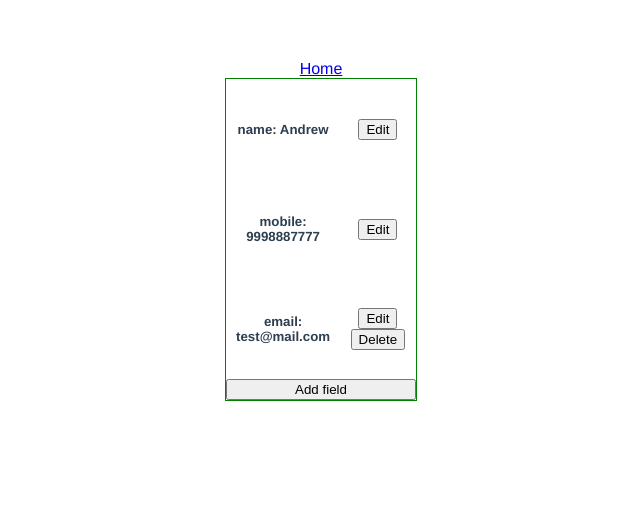
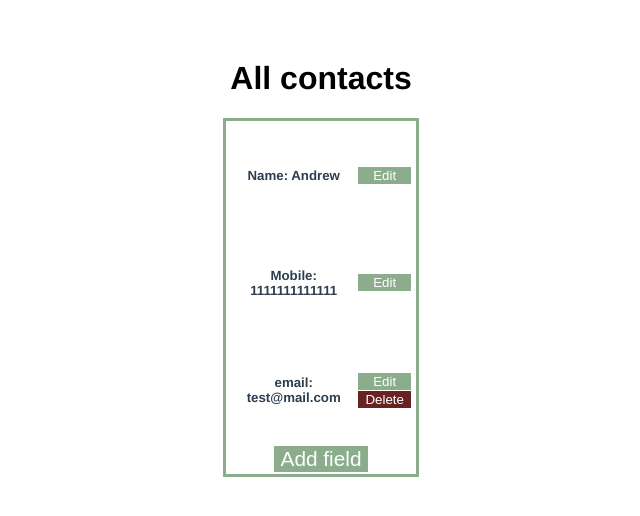
Before and after one commit to CTACON23/contact_book, a Vue app: page /contact_book/1 in a window 1280 px wide. Shown: the top 516 px of the page, without its empty margins (319-959 px from the left). Built offline with nearby package versions, Linux system fonts and the light colour scheme.

Commit message:
add comments / change CSS

```diff
--- a/src/App.vue
+++ b/src/App.vue
@@ -1,7 +1,9 @@
 <template>
   <div id="app">
     <div id="nav">
-      <router-link to="/contact_book/">Home</router-link>
+      <router-link to="/contact_book/" v-show="this.$route.name!='Contacts Home'">
+        <h1 class='nav_title'>All contacts</h1>
+      </router-link>
     </div>
     <router-view/>
   </div>
@@ -9,9 +11,7 @@
 
 <script>
 export default {
-  name: 'App',
-  components: {
-  }
+  name: 'App'
 }
 </script>
 
@@ -24,4 +24,12 @@ export default {
   color: #2c3e50;
   margin-top: 60px;
 }
+a{
+  color: black;
+  text-decoration: none;
+}
+a:hover{
+  color:#2c3e50;
+  text-decoration: underline;
+}
 </style>
--- a/src/components/ContactAdd.vue
+++ b/src/components/ContactAdd.vue
@@ -44,11 +44,11 @@ export default {
             }
             const newContact = [
                 {
-                    nameField: 'name',
+                    nameField: 'Name',
                     valueField: this.nameValue,
                 },
                 {
-                    nameField: 'mobile',
+                    nameField: 'Mobile',
                     valueField: this.mobileValue,
                 }
             ];
--- a/src/components/ContactField.vue
+++ b/src/components/ContactField.vue
@@ -3,21 +3,22 @@
         <template>
             <h5 v-if="!isEditClicked">{{field.nameField}}: {{field.valueField}}</h5>
             <div v-else>
-                <h5 v-if="field.nameField == 'name' || field.nameField == 'mobile'" >{{field.nameField}}</h5>
+                <h5 v-if="field.nameField == 'Name' || field.nameField == 'Mobile'" >{{field.nameField}}</h5>
                 <input v-else  id="nameField" type="text" :placeholder="field.nameField" ref="nameField" value="" @input="warningField=''">
                 <label v-if="warningField==='name' || warningField==='both'" class="contact_item__warning"  for="nameValue">Field is required</label>
                 <input id="valueField" type="text" :placeholder="field.valueField" ref="valueField" value=""  @input="warningField=''">
                 <label v-if="warningField==='value' || warningField==='both'" class="contact_item__warning"  for="valueField">Field is required</label>
             </div>
-            <div>
+            <div class="contact_field_buttons">
                 <template v-if="!isEditClicked">
-                    <button @click="isEditClicked=!isEditClicked">Edit</button>
-                    <button v-show="field.nameField != 'name' && field.nameField != 'mobile'" @click="confirmChanges=!confirmChanges">Delete</button>
+                    <button class="contact_add_button" @click="isEditClicked=!isEditClicked">Edit</button>
+                    <button class="contact_add_button contact_add_close" v-show="field.nameField != 'Name' && field.nameField != 'Mobile'"
+                            @click="confirmChanges=!confirmChanges">Delete</button>
                 </template>
                 <template v-else>
-                    <button @click="changeField(index)"
+                    <button class="contact_add_button" @click="changeField(index)"
                             >Save</button>
-                    <button @click="confirmChanges=!confirmChanges;warningField=''">Cancel</button>
+                    <button class="contact_add_button contact_add_close" @click="confirmChanges=!confirmChanges;warningField=''">Cancel</button>
                 </template>
             </div>
         </template>
@@ -42,6 +43,7 @@ export default {
         return{
             isEditClicked:false,
             confirmChanges:false,
+            /*warningField need for validation inputs values(they must exist)*/
             warningField:'',
             operationStack: []
         }
@@ -73,6 +75,12 @@ export default {
                 index,
                 valueField:this.$refs.valueField.value
             }
+            /*
+                Object.keys(this.$refs).length was use for checking does it required field (name,mobile)
+                Object.keys(this.$refs).length == 1 means that fiedl have only one input access (required fields),
+                and u cant change name of field
+
+            */
             if(Object.keys(this.$refs).length === 1){
                 if(!this.$refs.valueField.value){
                     return this.warningField = 'value'
@@ -93,23 +101,33 @@ export default {
                 this.changeFieldContact(changedField)
             }
             this.isEditClicked = !this.isEditClicked
+
         }
     }
 }
 </script>
 
 <style scoped>
+    .contact_field_buttons{
+        display: flex;
+        flex-direction: column;
+    }
+    .contact_field_buttons>button{
+        margin: 1%;
+        width: auto;
+    }
     .contact_field{
         position: relative;
         height: 100px;
+        margin: 2%;
         width: 100%;
         display: flex;
         align-items: center;
     }
     .contact_field>*{
-        flex: 0 0 60%;
+        flex: 0 0 70%;
     }
     .contact_field>*:nth-child(2){
-        flex: 0 0 40%;
+        flex: 0 0 30%;
     }
 </style>
--- a/src/components/ContactItem.vue
+++ b/src/components/ContactItem.vue
@@ -1,12 +1,13 @@
 <template>
     <div class="contact_item">
+        {{/*show only required field in main page (ContactHome)*/}}
         <div  v-for="(contactField, index) in contactFields.slice(0,2)" :key="index">
             <h5>{{contactField.nameField}}: </h5>
             <h5>{{contactField.valueField}}</h5>
         </div>
         <div>
            <button @click.stop="confirmDelete = true" class="contact_add_button contact_add_close">Delete</button>
-
+           {{/*confirm delete template*/}}
            <template v-if="confirmDelete">
                 <div class="contact_delete" @click.stop>
                     <span class="confirm_delete__text">Delete contact?</span>
@@ -16,6 +17,7 @@
                     </div>
                 </div>
             </template>
+            {{/**/}}
         </div>
         <button class="contact_add_button" @click="detailPage">Detail</button>
     </div>
@@ -58,7 +60,7 @@ export default {
         flex-direction: column;
         position: relative;
         place-content: center;
-        border:1px solid green;
+        border:3px solid rgba(13, 85, 13, 0.479);
     }
     .contact_item>div{
         display: flex;
--- a/src/store/modules/contact.js
+++ b/src/store/modules/contact.js
@@ -4,12 +4,12 @@ export default {
         contacts:[
             [
                 {
-                    nameField:'name',
+                    nameField:'Name',
                     valueField:'Andrew'
                 },
                 {
-                    nameField: 'mobile',
-                    valueField: '9998887777',
+                    nameField: 'Mobile',
+                    valueField: '1111111111111',
                 },
                 {
                     nameField: 'email',
@@ -19,12 +19,12 @@ export default {
             ],
             [
                 {
-                    nameField:'name',
+                    nameField:'Name',
                     valueField:'Victoria'
                 },
                 {
-                    nameField: 'mobile',
-                    valueField: '9998887777',
+                    nameField: 'Mobile',
+                    valueField: '33333333333',
                 },
                 {
                     nameField: 'email',
@@ -52,7 +52,6 @@ export default {
             }
         },
         addFieldContact(state,newField){
-            console.log(newField)
             if(newField.index && !newField.edit){
                 state.contacts[newField.id].splice(newField.index,0,{nameField:newField.nameField,valueField:newField.valueField})
             }else if(newField.edit){
--- a/src/views/ContactDetail.vue
+++ b/src/views/ContactDetail.vue
@@ -1,8 +1,16 @@
+<!--
+    Detail page
+-->
+
 <template>
     <div class="contact_item">
+
+        {{/*using a loop - display fields*/}}
         <div v-for="(field,index) in contactDetailInfo" :key="index">
             <ContactField :field="field" :index="index"/>
         </div>
+
+        {{/*onClick 'Add field' -- show inputs*/}}
         <template v-if='addFieldClicked'>
              <div class="contact_item__field_input">
                 <input id='nameField' type="text" ref="nameField" @input="warningField=''">
@@ -10,13 +18,16 @@
                 <input id='valueField' type="text" ref="valueField" @input="warningField=''">
                 <label v-if="warningField==='value' || warningField==='both'" class="contact_item__warning"  for="valueField">Field is required</label>
                 <div class="contact_item__field_buttons">
-                        <button @click="addField">Save</button>
-                        <button @click="addFieldClicked=!addFieldClicked">Cancel</button>
+                        <button class="contact_add_button" @click="addField">Save</button>
+                        <button class="contact_add_button contact_add_close" @click="addFieldClicked=!addFieldClicked" >Cancel</button>
                 </div>
             </div>
         </template>
-        <button v-show="!addFieldClicked" @click="addFieldClicked=!addFieldClicked">Add field</button>
-        <button v-show="operations.length!=0" @click="stepBack">Step Back</button>
+        <button class="contact_add_button large" v-show="!addFieldClicked" @click="addFieldClicked=!addFieldClicked">Add field</button>
+
+        {{/*if operationStack have length -- 'Step Back' is shown*/}}
+
+        <button class="contact_add_button contact_add_close large" v-show="operations.length!=0" @click="stepBack">Step Back</button>
     </div>
 </template>
 
@@ -45,6 +56,18 @@ export default {
     methods:{
         ...mapMutations('contact',['addFieldContact','deleteFieldContact','setOperationStack']),
        stepBack(){
+           /*
+            using operationStack we looking for last item,
+            and depending  on the operationName - making 'reverse' operation
+
+            'delete' = making add
+            'add' = making delete
+            'edit' = making add (couse we replace new value by old one)
+
+            after clicking and making operation we need go to next operation by
+            doing 'pop'
+
+           */
            const lastOperation = this.operations[this.operations.length-1]
            const newField = {
                    id:this.$route.params.id-1,
@@ -62,6 +85,13 @@ export default {
            }
            this.operations.pop()
        },
+
+        /*
+            for adding field , we need to check inputs field values existing;
+            after that create newField, push to operationStack new operation
+            and using vuex mutation - add field
+        */
+
        addField(){
             if(!this.$refs.valueField.value && !this.$refs.nameField.value){
                 return this.warningField = 'both'
@@ -89,6 +119,13 @@ export default {
 </script>
 
 <style scoped>
+    .contact_add_button.large{
+        width: 50%;
+        font-size: 1.3em;
+    }
+    .contact_add_button{
+        width: auto;
+    }
     .contact_item{
         margin: 0 auto;
         height: auto;
@@ -97,6 +134,7 @@ export default {
         display: flex;
         flex-direction: column;
         place-items: center;
+        background-color:rgba(13, 85, 13, 0.1)
     }
     .contact_item__field_input>*,.contact_item__field_buttons>*{
         margin: 2%;
--- a/src/views/ContactHome.vue
+++ b/src/views/ContactHome.vue
@@ -1,3 +1,8 @@
+<!--
+    Page with all contacts
+-->
+
+
 <template>
     <div class="main">
         <ContactList/>
```
Also changed, not shown: 1 other file (tests, documents, lock files or other folders).
